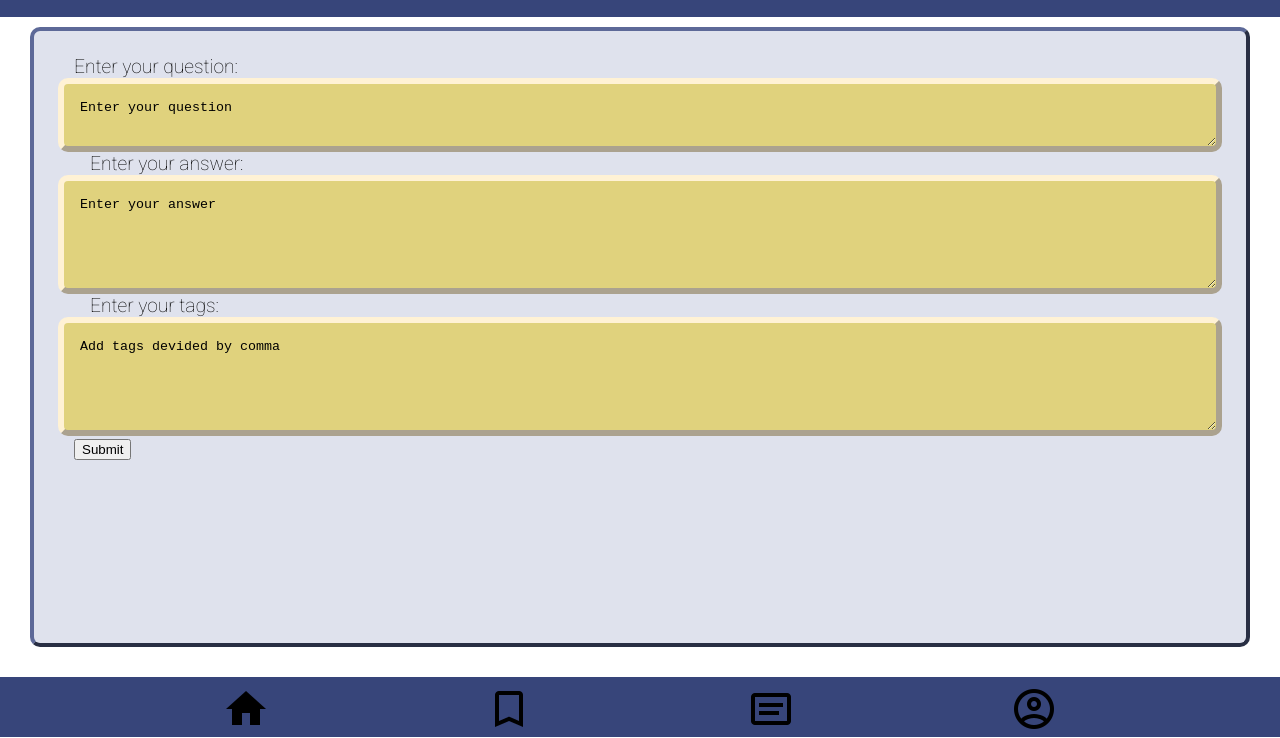
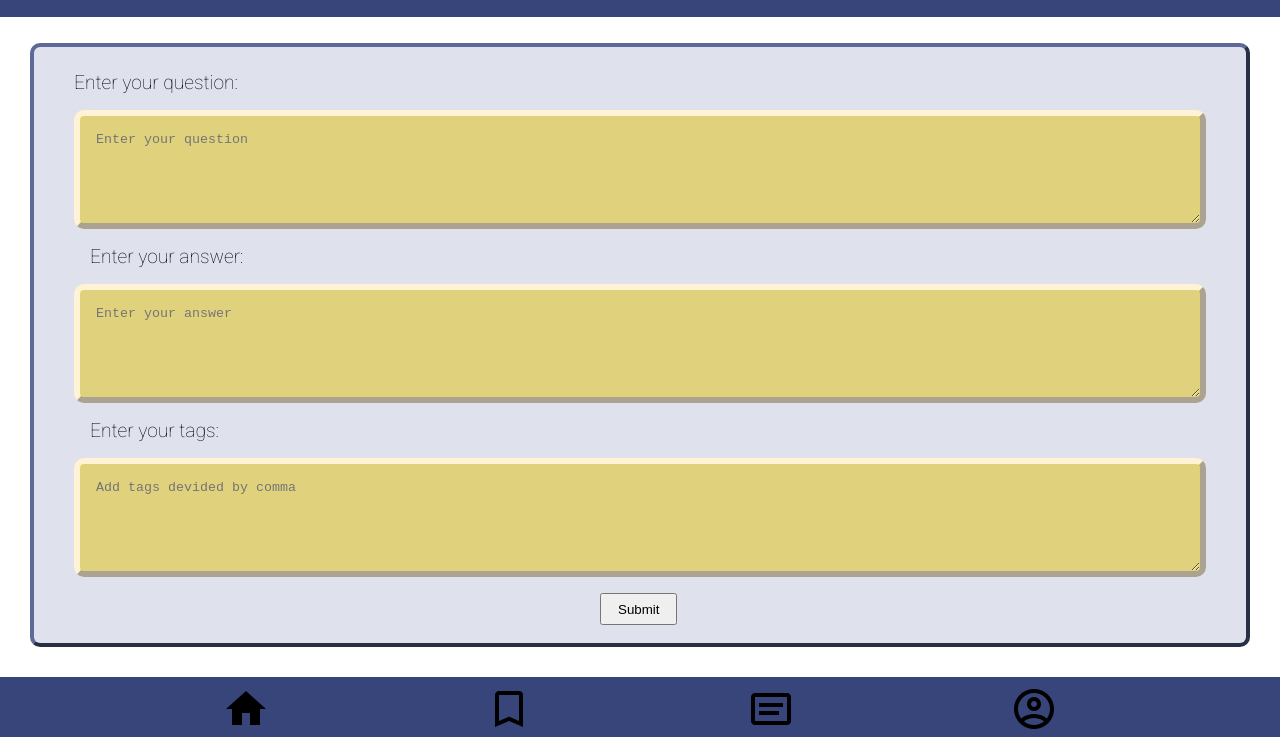
Before and after one commit to stschuessler/quiz-app, a website built with Vite: page create.html in a window 1280 px wide. Shown: the part 63-801 px from the top of the page. Built offline with nearby package versions, Linux system fonts and the light colour scheme.

Commit message:
positioning textareas

```diff
--- a/create.html
+++ b/create.html
@@ -1,14 +1,17 @@
 <!DOCTYPE html>
 <html lang="en">
   <head>
-    <meta charset="UTF-8">
-    <meta http-equiv="X-UA-Compatible" content="IE=edge">
-    <meta name="viewport" content="width=device-width, initial-scale=1.0">
+    <meta charset="UTF-8" />
+    <meta http-equiv="X-UA-Compatible" content="IE=edge" />
+    <meta name="viewport" content="width=device-width, initial-scale=1.0" />
     <title>Create</title>
-    <link rel="stylesheet" href="css/style.css">
-    <link rel="preconnect" href="https://fonts.googleapis.com">
-<link rel="preconnect" href="https://fonts.gstatic.com" crossorigin>
-<link href="https://fonts.googleapis.com/css2?family=Roboto:wght@100&display=swap" rel="stylesheet">
+    <link rel="stylesheet" href="css/style.css" />
+    <link rel="preconnect" href="https://fonts.googleapis.com" />
+    <link rel="preconnect" href="https://fonts.gstatic.com" crossorigin />
+    <link
+      href="https://fonts.googleapis.com/css2?family=Roboto:wght@100&display=swap"
+      rel="stylesheet"
+    />
   </head>
 
   <body>
@@ -18,35 +21,46 @@
 
     <main>
       <form class="form">
-
-            <label for="question" class="form__question">Enter your question:
-                <textarea id="question" class="form__input" >Enter your question</textarea>
+        <label for="question" class="form__question"
+          >Enter your question:
+          <textarea id="question" class="form__input" placeholder="Enter your question" rows="5" cols="33">
+</textarea
+          >
         </label>
 
-            <label for="answer" class="form__answer">Enter your answer:
-                <textarea id="answer" class="form__input" rows="5" cols="33">Enter your answer</textarea>
+        <label for="answer" class="form__answer"
+          >Enter your answer:
+          <textarea id="answer" class="form__input" placeholder="Enter your answer" rows="5" cols="33">
+</textarea
+          >
         </label>
 
-            <label for="tags" class="form__tags">Enter your tags:
-                <textarea id="tags" class="form__input" rows="5" cols="33">Add tags devided by comma</textarea>
+        <label for="tags" class="form__tags"
+          >Enter your tags:
+          <textarea id="tags" class="form__input" placeholder="Add tags devided by comma" rows="5" cols="33">
+</textarea
+          >
         </label>
 
         <button class="form__submit">Submit</button>
-
-
       </form>
-
-
     </main>
 
     <footer>
       <nav class="nav">
-            <a href="./index.html" class="nav__icon"><img src="./images/home.png"></a>
-            <a href="./bookmark.html" class="nav__icon"><img src="./images/bookmark-outline.png"></a>
-            <a href="./create.html" class="nav__icon"><img src="./images/card-text-outline.png"></a>
-            <a href="" class="nav__icon"><img src="./images/account-circle-outline.png"></a>
+        <a href="./index.html" class="nav__icon"
+          ><img src="./images/home.png"
+        /></a>
+        <a href="./bookmark.html" class="nav__icon"
+          ><img src="./images/bookmark-outline.png"
+        /></a>
+        <a href="./create.html" class="nav__icon"
+          ><img src="./images/card-text-outline.png"
+        /></a>
+        <a href="" class="nav__icon"
+          ><img src="./images/account-circle-outline.png"
+        /></a>
       </nav>
     </footer>
-
   </body>
 </html>
--- a/css/components/create.css
+++ b/css/components/create.css
@@ -1,12 +1,12 @@
-.form{
-    display: flex;
-    flex-direction: column;
-    border: solid;
+.form {
+  /* display: flex;
+  flex-direction: column; */
+  border: solid;
 }
-
 
 .form__question {
     margin: 1rem;
+
 }
 
 .form__answer {
@@ -17,15 +17,15 @@
     margin: 1rem;
 }
 
-
 .form {
     display: block;
     border: outset 0.3rem;
-    border-color: #5D6998;
-    background-color: #DFE2ED;
+    border-color: #5d6998;
+    background-color: #dfe2ed;
     border-radius: 10px;
+    padding: 1.5rem;
+    margin-top: 1rem;;
     position: relative;
-    padding: 1.5rem;
 }
 
 .form__input {
@@ -33,9 +33,22 @@
     justify-content: center;
     padding: 1rem;
     border: outset 0.4rem;
-    border-color: #FFF2D5;
-    background-color: #E0D27D;
+    border-color: #fff2d5;
+    background-color: #e0d27d;
     border-radius: 10px;
-    width: 100%;
-    /* position: absolute; */
+    width: calc(100% - 2rem);
+    margin: 1rem;
+
 }
+
+.form__submit {
+    position: absolute;
+    left: calc(50% - 2.5rem);
+    height: 2rem;
+    padding-left: 1rem;
+    padding-right: 1rem;
+}
+
+.form__submit:hover {
+    background-color: #37457A;
+}
```
Lines whose indentation alone changed are shown as unchanged.
